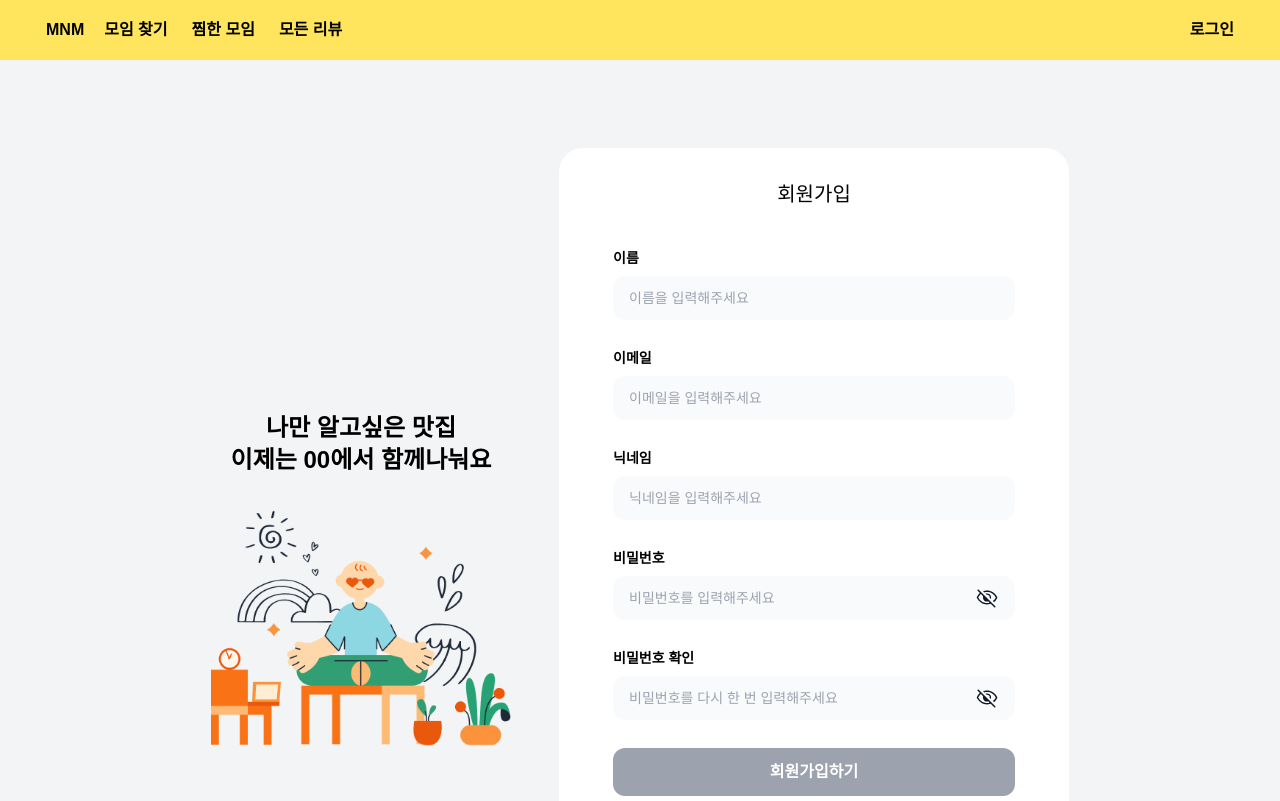
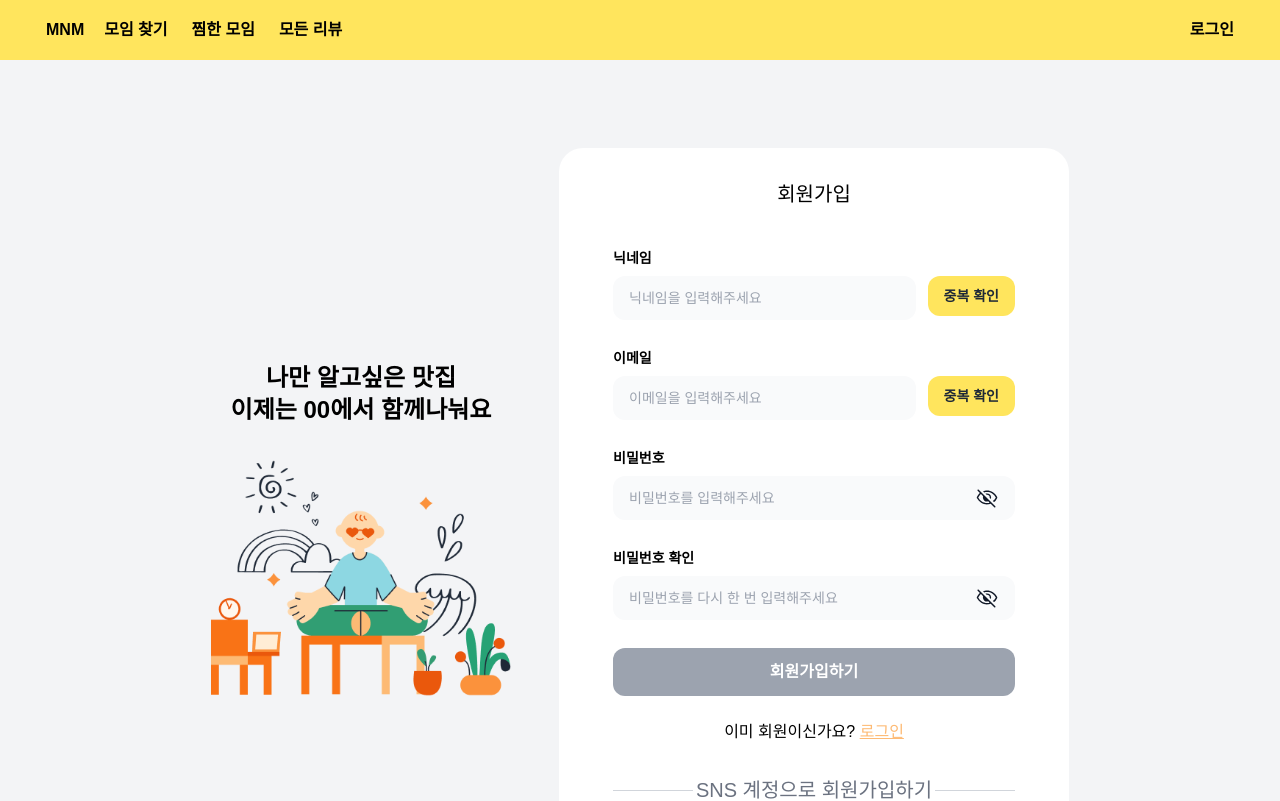
Before and after one commit to FESI5-team9/Frountend, a Next.js app: page /signup in a window 1280 px wide. Shown: the top 801 px of the page. Built offline with nearby package versions, Linux system fonts and the light colour scheme; no server answers; a web font is replaced by a local one.

Commit message:
MNM-69-feat: 이메일 닉네임 검증 추가

```diff
--- a/src/apis/authApi.ts
+++ b/src/apis/authApi.ts
@@ -57,12 +57,14 @@ export async function updateUserProfile(body: PutUsers) {
 
 // 이메일 검증
 export async function checkEmail(email: string) {
-  const data = await fetchInstance.get(`/auth/check-email?email=${email}`);
+  const data = await fetchInstance.get<{ message: string }>(`/auth/check-email?email=${email}`);
   return data;
 }
 
 // 닉네임 검증
 export async function checkNickName(nickname: string) {
-  const data = await fetchInstance.get(`/auth/check-nickname?nickname=${nickname}`);
+  const data = await fetchInstance.get<{ message: string }>(
+    `/auth/check-nickname?nickname=${nickname}`,
+  );
   return data;
 }
--- a/src/app/(sign)/signup/page.tsx
+++ b/src/app/(auth)/signup/page.tsx
@@ -1,38 +1,70 @@
 "use client";
 
-import { useState } from "react";
+import { useEffect, useState } from "react";
 import Image from "next/image";
 import Link from "next/link";
 import { useRouter } from "next/navigation";
 import { zodResolver } from "@hookform/resolvers/zod";
 import { useForm } from "react-hook-form";
 import { z } from "zod";
-import { APIError } from "@/apis/HttpClient/error";
-import { signup } from "@/apis/authApi";
+import { checkEmail, checkNickName, signup } from "@/apis/authApi";
 import Button from "@/components/Button/Button";
 import Input from "@/components/Input/Input";
 import Popup from "@/components/Popup";
 import baseSchema from "@/utils/schema";
 
+function Signup() {
+  const [emailVerified, setEmailVerified] = useState<boolean | null>(null);
+  const [nicknameVerified, setNicknameVerified] = useState<boolean | null>(null);
+  const [isPopupOpen, setIsPopupOpen] = useState<string | null>(null);
   type LoginFormData = z.infer<typeof baseSchema>;
   const loginSchema = baseSchema
     .pick({
       email: true,
       password: true,
       nickname: true,
-    name: true,
       confirmPassword: true,
     })
     .refine(data => data.password === data.confirmPassword, {
       message: "비밀번호가 일치하지 않습니다.",
       path: ["confirmPassword"],
+    })
+    .superRefine((data, ctx) => {
+      if (data.email && emailVerified === false) {
+        ctx.addIssue({
+          code: z.ZodIssueCode.custom,
+          message: "사용할 수 없는 이메일입니다.",
+          path: ["email"],
+        });
+      } else if (data.email && emailVerified === null) {
+        ctx.addIssue({
+          code: z.ZodIssueCode.custom,
+          message: "이메일 중복 확인이 필요합니다.",
+          path: ["email"],
+        });
+      }
+
+      if (data.nickname && nicknameVerified === false) {
+        ctx.addIssue({
+          code: z.ZodIssueCode.custom,
+          message: "동일한 닉네임이 존재합니다.",
+          path: ["nickname"],
+        });
+      } else if (data.nickname && nicknameVerified === null) {
+        ctx.addIssue({
+          code: z.ZodIssueCode.custom,
+          message: "닉네임 중복 확인이 필요합니다.",
+          path: ["nickname"],
+        });
+      }
+      return true;
     });
 
-function Signup() {
-  const [isPopupOpen, setIsPopupOpen] = useState<string | null>(null);
   const {
     register,
     handleSubmit,
+    getValues,
+    trigger,
     formState: { errors, isValid },
   } = useForm<LoginFormData>({
     resolver: zodResolver(loginSchema),
@@ -52,7 +84,12 @@ function Signup() {
       />
       <p className="bold mt-2 text-center text-gray-700">{message}</p>
       <div className="w-[120px] tablet:self-end">
-        <Button onClick={() => setIsPopupOpen(null)} size="small" bgColor="yellow">
+        <Button
+          onClick={() => setIsPopupOpen(null)}
+          size="small"
+          bgColor="yellow"
+          className="w-full"
+        >
           확인
         </Button>
       </div>
@@ -64,32 +101,76 @@ function Signup() {
       await signup(data);
       router.push("/");
     } catch (error) {
-      if (error instanceof APIError) {
-        const errorInfo = JSON.parse(error.message);
-        const errorMessage = errorInfo.message.message;
+      setIsPopupOpen("signup-failed");
+    }
+  };
 
-        if (errorMessage === "중복된 이메일입니다") {
+  useEffect(() => {
+    if (emailVerified !== null) {
+      trigger("email");
+    }
+  }, [emailVerified, trigger]);
+
+  // nicknameVerified가 변경되었을 때 유효성 검사 트리거
+  useEffect(() => {
+    if (nicknameVerified !== null) {
+      trigger("nickname");
+    }
+  }, [nicknameVerified, trigger]);
+
+  const onCheckEmail = async () => {
+    const email = getValues("email");
+    const { message } = await checkEmail(email);
+
+    if (message === "true") {
+      setEmailVerified(false);
       setIsPopupOpen("email-exists");
-        } else if (errorMessage === "중복된 닉네임입니다") {
+    } else {
+      setEmailVerified(true);
+      setIsPopupOpen("email-ok");
+    }
+  };
+
+  const onCheckNickname = async () => {
+    const nickname = getValues("nickname");
+    const { message } = await checkNickName(nickname);
+
+    if (message === "true") {
+      setNicknameVerified(false);
       setIsPopupOpen("nickname-exists");
     } else {
-          setIsPopupOpen("signup-failed");
-        }
-      }
+      setNicknameVerified(true);
+      setIsPopupOpen("nickname-ok");
     }
   };
+
   return (
     <div className="flex w-full flex-col items-center justify-center gap-8 rounded-3xl bg-white px-4 py-8 tablet:px-[54px] desktop:w-[510px] desktop:px-[54px]">
       <h1 className="text-xl">회원가입 </h1>
       <form onSubmit={handleSubmit(onSubmit)} className="mt-2 flex w-full flex-col gap-[28px]">
+        <div className="relative flex w-full gap-3">
+          <div className="flex-1">
             <Input
-          register={register("name")}
+              register={register("nickname")}
               type="text"
-          name="name"
-          label="이름"
-          placeholder="이름을 입력해주세요"
-          error={errors.name}
+              name="nickname"
+              label="닉네임"
+              placeholder="닉네임을 입력해주세요"
+              error={errors.nickname}
             />
+          </div>
+          <Button
+            type="button"
+            onClick={onCheckNickname}
+            className="mt-7"
+            size="small"
+            bgColor="yellow"
+          >
+            중복 확인
+          </Button>
+        </div>
+        <div className="relative flex w-full gap-3">
+          <div className="flex-1">
             <Input
               register={register("email")}
               type="email"
@@ -98,14 +179,17 @@ function Signup() {
               placeholder="이메일을 입력해주세요"
               error={errors.email}
             />
-        <Input
-          register={register("nickname")}
-          type="text"
-          name="nickname"
-          label="닉네임"
-          placeholder="닉네임을 입력해주세요"
-          error={errors.nickname}
-        />
+          </div>
+          <Button
+            type="button"
+            onClick={onCheckEmail}
+            className="mt-7"
+            size="small"
+            bgColor="yellow"
+          >
+            중복 확인
+          </Button>
+        </div>
         <Input
           register={register("password")}
           type="password"
@@ -184,6 +268,18 @@ function Signup() {
       >
         <PopupContent message="회원가입에 실패했습니다." />
       </Popup>
+
+      <Popup
+        id="nickname-ok"
+        isOpen={isPopupOpen === "nickname-ok"}
+        onClose={() => setIsPopupOpen(null)}
+      >
+        <PopupContent message="사용 가능한 닉네임 입니다." />
+      </Popup>
+
+      <Popup id="email-ok" isOpen={isPopupOpen === "email-ok"} onClose={() => setIsPopupOpen(null)}>
+        <PopupContent message="사용 가능한 이메일입니다." />
+      </Popup>
     </div>
   );
 }
--- a/src/utils/schema.ts
+++ b/src/utils/schema.ts
@@ -1,12 +1,6 @@
 import { z } from "zod";
 
 const baseSchema = z.object({
-  name: z
-    .string()
-    .min(2, "이름을 입력해주세요")
-    .max(4, "4자 이하로 작성해주세요")
-    .regex(/^[가-힣]+$/, "한글로 입력해주세요"),
-
   nickname: z
     .string()
     .min(2, "닉네임을 입력해주세요")
```
Also changed, not shown: src/app/(auth)/layout.tsx (renamed from src/app/(sign)/layout.tsx), src/app/(auth)/signin/page.tsx (renamed from src/app/(sign)/signin/page.tsx). Lines whose indentation alone changed are shown as unchanged.
